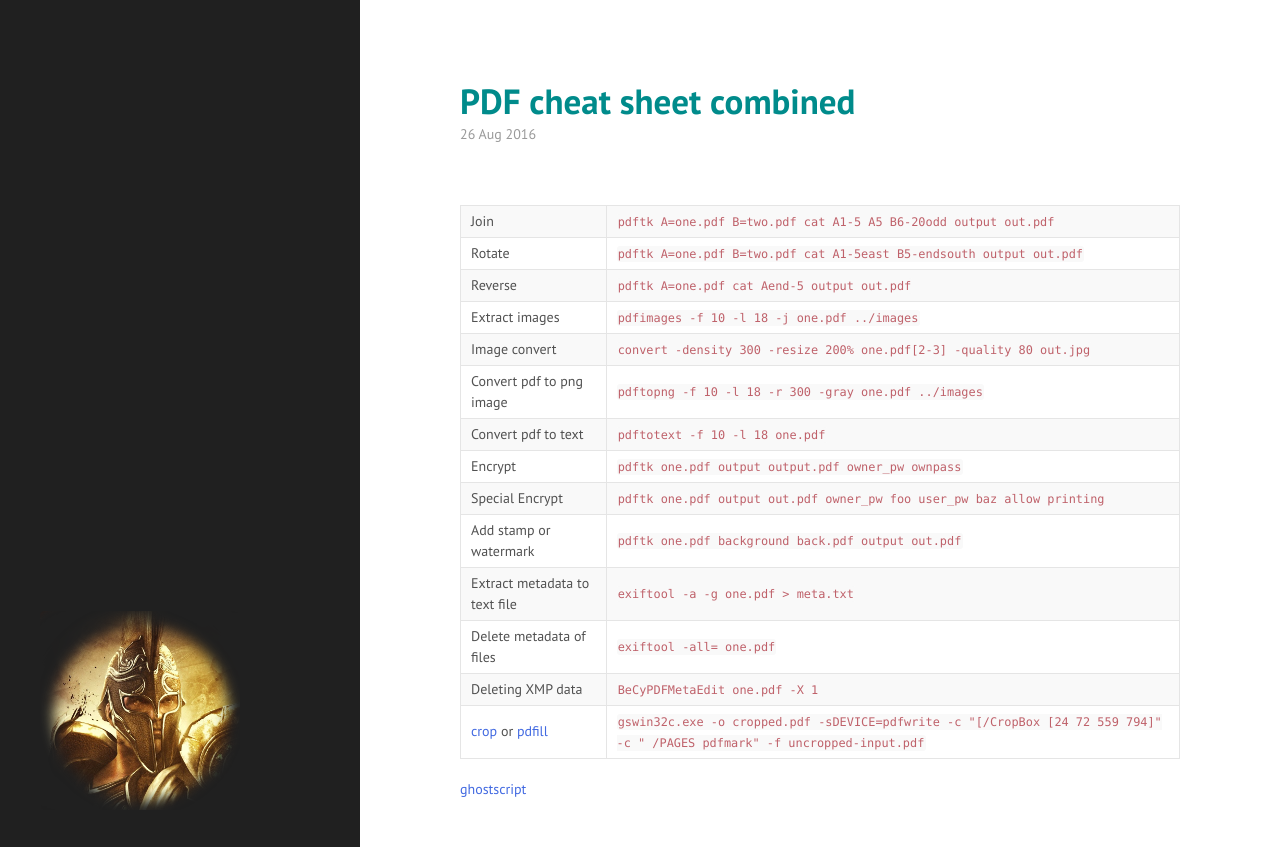
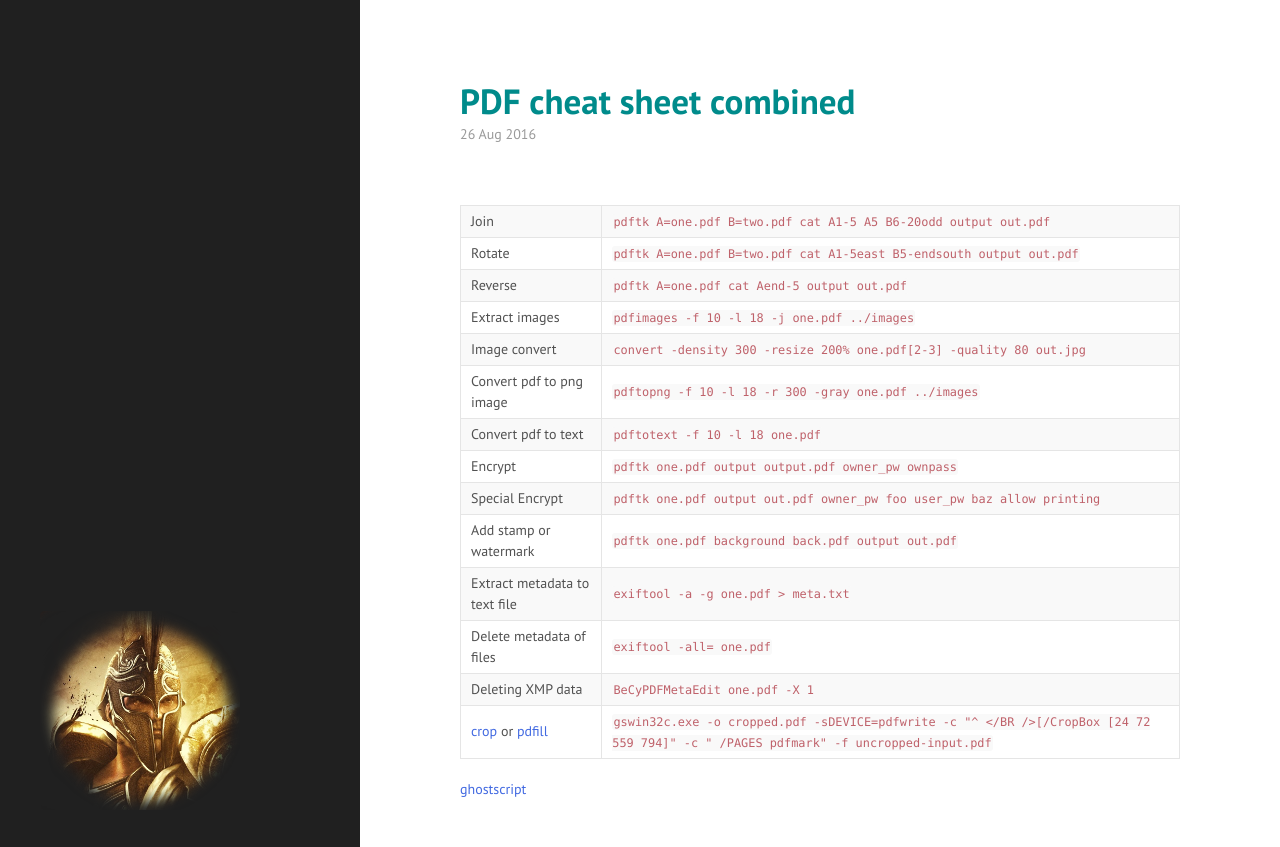
Before and after one commit to MaheshTK/MaheshTK.github.io, a Jekyll site: the page built from _posts/2016-08-26-pdf-cheat-sheet-combined.markdown, in a window 1280 px wide and 1202 px high. Shown: the top 847 px of the window. Built offline with Jekyll 4.4.1, drawn with Linux system fonts in a browser that asks for light colours.

```diff
--- a/_posts/2016-08-26-pdf-cheat-sheet-combined.markdown
+++ b/_posts/2016-08-26-pdf-cheat-sheet-combined.markdown
@@ -16,7 +16,7 @@ layout: post
 | Extract metadata to text file | `exiftool -a -g one.pdf > meta.txt` |
 | Delete metadata of files | `exiftool -all= one.pdf` |
 | Deleting XMP data | `BeCyPDFMetaEdit one.pdf -X 1` |
-| [crop](http://stackoverflow.com/questions/6183479/cropping-a-pdf-using-ghostscript-9-01,) or [pdfill](http://www.pdfill.com/pdf_tools_free.html)| `gswin32c.exe   -o cropped.pdf  -sDEVICE=pdfwrite -c "[/CropBox [24 72 559 794]" -c " /PAGES pdfmark"  -f uncropped-input.pdf` |
+| [crop](http://stackoverflow.com/questions/6183479/cropping-a-pdf-using-ghostscript-9-01,) or [pdfill](http://www.pdfill.com/pdf_tools_free.html)| `gswin32c.exe   -o cropped.pdf  -sDEVICE=pdfwrite -c "^ </BR />[/CropBox [24 72 559 794]" -c " /PAGES pdfmark"  -f uncropped-input.pdf` |
 
 
 [ghostscript](http://www.peteryu.ca/tutorials/publishing/pdf_manipulation_tips)
```
